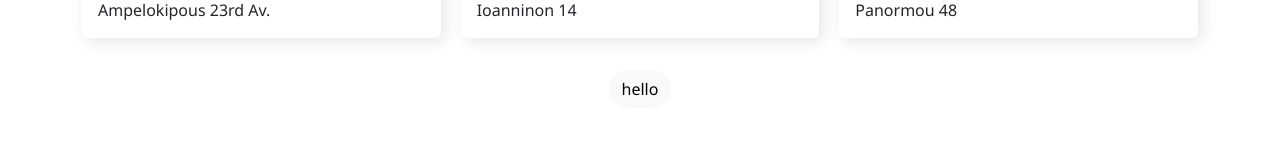
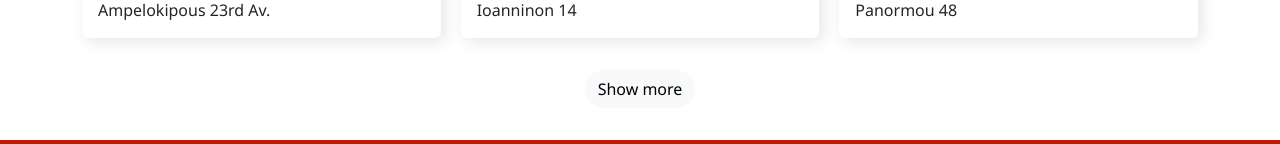
Before and after one commit to Frontend-4-WeLead/we-eat, an Angular app: page /stores in a window 1280 px wide. Shown: the part 788-932 px from the top of the page. Built offline with nearby package versions, Linux system fonts and the light colour scheme.

Commit message:
add show stores button functionality

```diff
--- a/src/app/pages/home-page/home-page.component.html
+++ b/src/app/pages/home-page/home-page.component.html
@@ -25,15 +25,16 @@
 
   <br>
   <div class="d-flex justify-content-center">
-    <button routerLink="/store-item" [ngClass]="showStores ? 'active-btn' : ' ' " (click)="onButton()" class="btn btn-light m-2 rounded-pill">hello</button>
+    <button [ngClass]="showStores ? 'active-btn' : ' ' " (click)="onButton()" class="btn btn-light m-2 rounded-pill">Show more</button>
   </div>
   <br>
-
 
   <div class="card-deck stores-list">
     @for(s of storesList; track $index){
 
-    <app-store-item *ngIf="!showStores" [store]="s" class="store-item-wrapper"></app-store-item>
+    <app-store-item
+     *ngIf="!showStores"
+     [store]="s" class="store-item-wrapper"></app-store-item>
     <!-- <pre>{{storesList | json}}</pre> -->
 
     } @empty {
--- a/src/app/pages/home-page/home-page.component.ts
+++ b/src/app/pages/home-page/home-page.component.ts
@@ -31,7 +31,7 @@
 
   getAllStores() {
     this.service.getAllStores().subscribe({
-      next: res => console.log(res)
+      next: res => this.storesList = res
     })
   }
 
@@ -52,7 +52,7 @@
   }
 
   public onButton() {
-    this.showStores = true
+    this.showStores = false
   }
 
 
```
